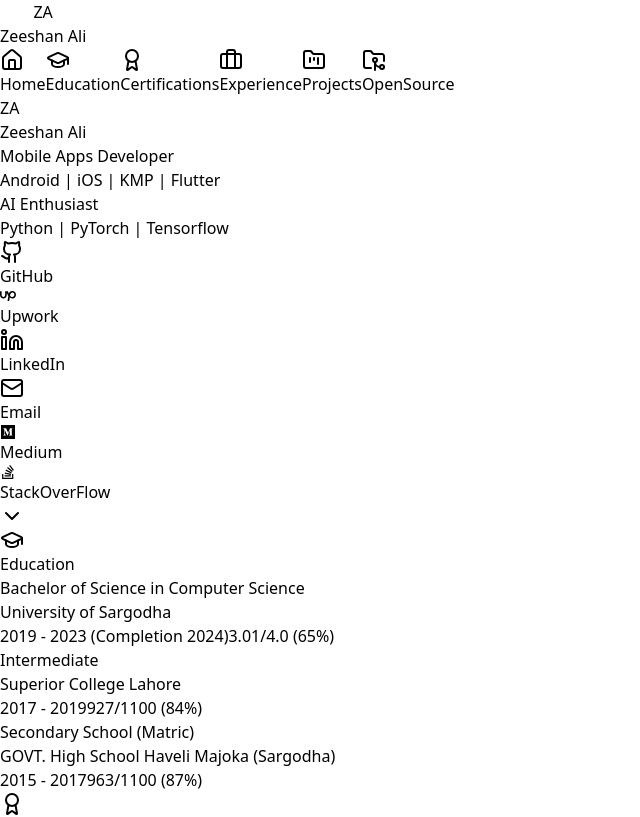
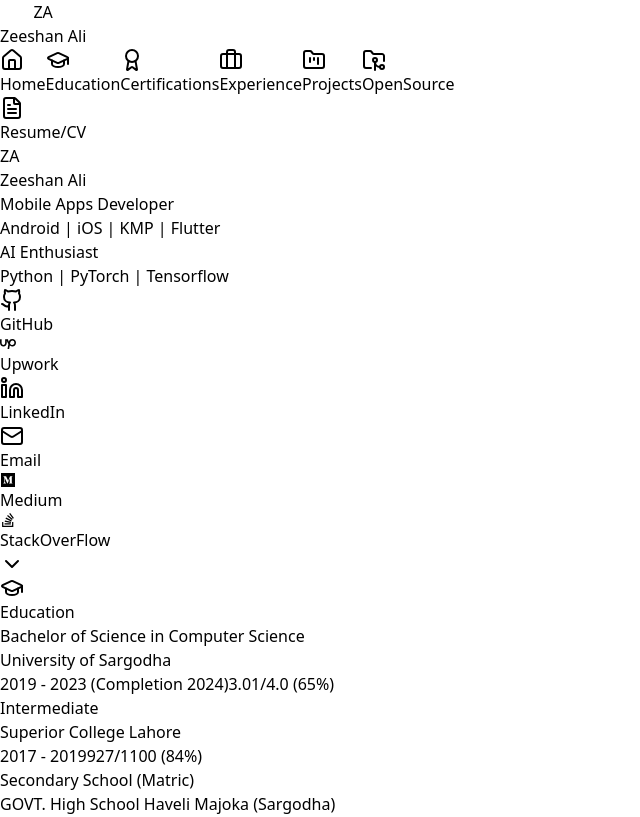
Before and after one commit to zeeshanali-k/devscion-academic, a React (Vite) app: page / in a window 1280 px wide. Shown: the top 817 px of the page, without its empty margins (0-640 px from the left). Built offline with nearby package versions, Linux system fonts and the light colour scheme.

Commit message:
Add Resume/CV button to navigation and include resume PDF

```diff
--- a/src/components/NavigationMenu.jsx
+++ b/src/components/NavigationMenu.jsx
@@ -1,5 +1,5 @@
 import React, { useState, useEffect } from 'react';
-import { Home, GraduationCap, Briefcase, FolderKanban, FolderGit2, Award } from 'lucide-react';
+import { Home, GraduationCap, Briefcase, FolderKanban, FolderGit2, Award, FileText } from 'lucide-react';
 
 export default function NavigationMenu() {
     const [activeSection, setActiveSection] = useState('header');
@@ -96,6 +96,17 @@
                                 </button>
                             );
                         })}
+
+                        {/* Resume/CV Button */}
+                        <a
+                            href="/media/Resume_Zeeshan_Ali.pdf"
+                            target="_blank"
+                            rel="noopener noreferrer"
+                            className="group flex items-center gap-2 px-4 py-2 rounded-xl bg-gradient-to-r from-purple-500/80 to-blue-600/80 text-white font-medium text-sm shadow-lg border border-white/20 hover:from-purple-500 hover:to-blue-600 hover:scale-105 transition-all duration-300"
+                        >
+                            <FileText className="w-4 h-4" />
+                            <span className="hidden md:block">Resume/CV</span>
+                        </a>
                     </div>
                 </div>
             </div>
```
Also changed, not shown: 8 other files (tests, documents, lock files or other folders).
